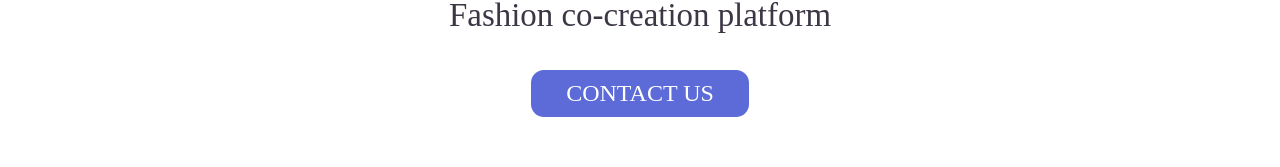
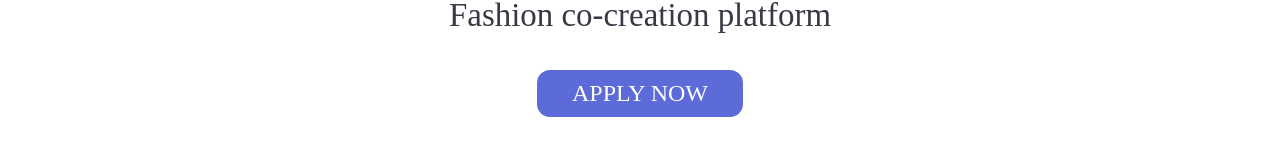
Before and after one commit to tiwka19/terraFerraNew, a website built with webpack: page src/index.html in a window 1280 px wide. Shown: the part 5563-5730 px from the top of the page. Built offline with nearby package versions, Linux system fonts and the light colour scheme; files whose address does not match are found by name; what vanilla-lazyload would draw is missing.

Commit message:
change text button

```diff
--- a/src/index.html
+++ b/src/index.html
@@ -163,7 +163,7 @@
                 <li class="subscribe__list-item">Expand your horizons and creative team</li>
                 <li class="subscribe__list-item">Surpass your own expectations and redefine success</li>
               </ul>
-              <a href="#" class="subscribe__button button" data-popup="#popup">Apply now</a>
+              <a href="#" class="subscribe__button button" data-popup="#popup">APPLY NOW</a>
             </div>
           </div>
           <div class="subscribe__images">
@@ -318,7 +318,7 @@
       <section class="contacts">
         <div class="contacts__data">
           <h2 class="contacts__title">Fashion co-creation platform</h2>
-          <a href="#" class="contacts__button button" data-popup="#popup">Contact us</a>
+          <a href="#" class="contacts__button button" data-popup="#popup">APPLY NOW</a>
         </div>
         <div class="contacts__mask">
           <img src="@img/contacts.svg" alt="mask" />
```
Also changed, not shown: src/pricing.html (+1 -1 lines), src/team.html (+1 -1 lines).
